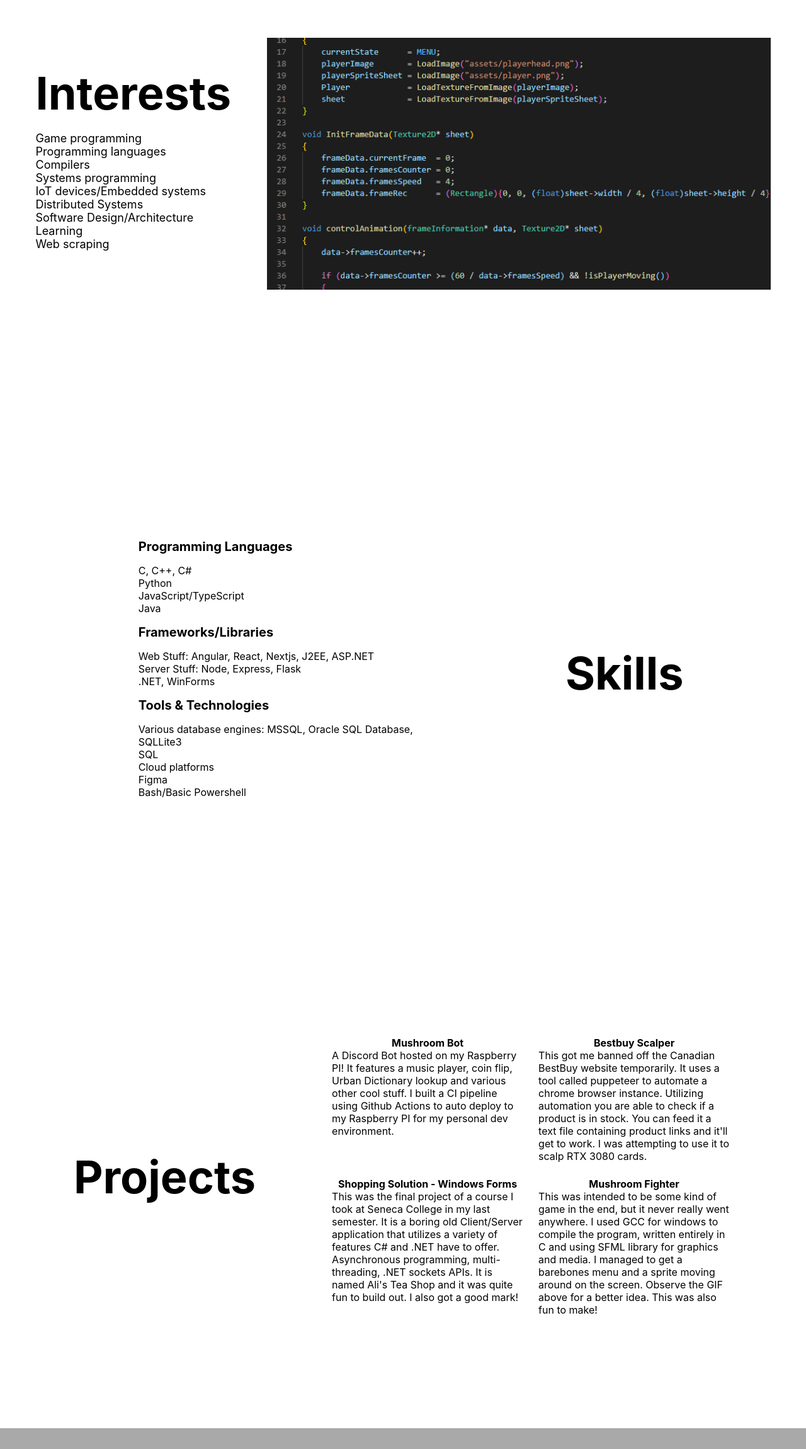
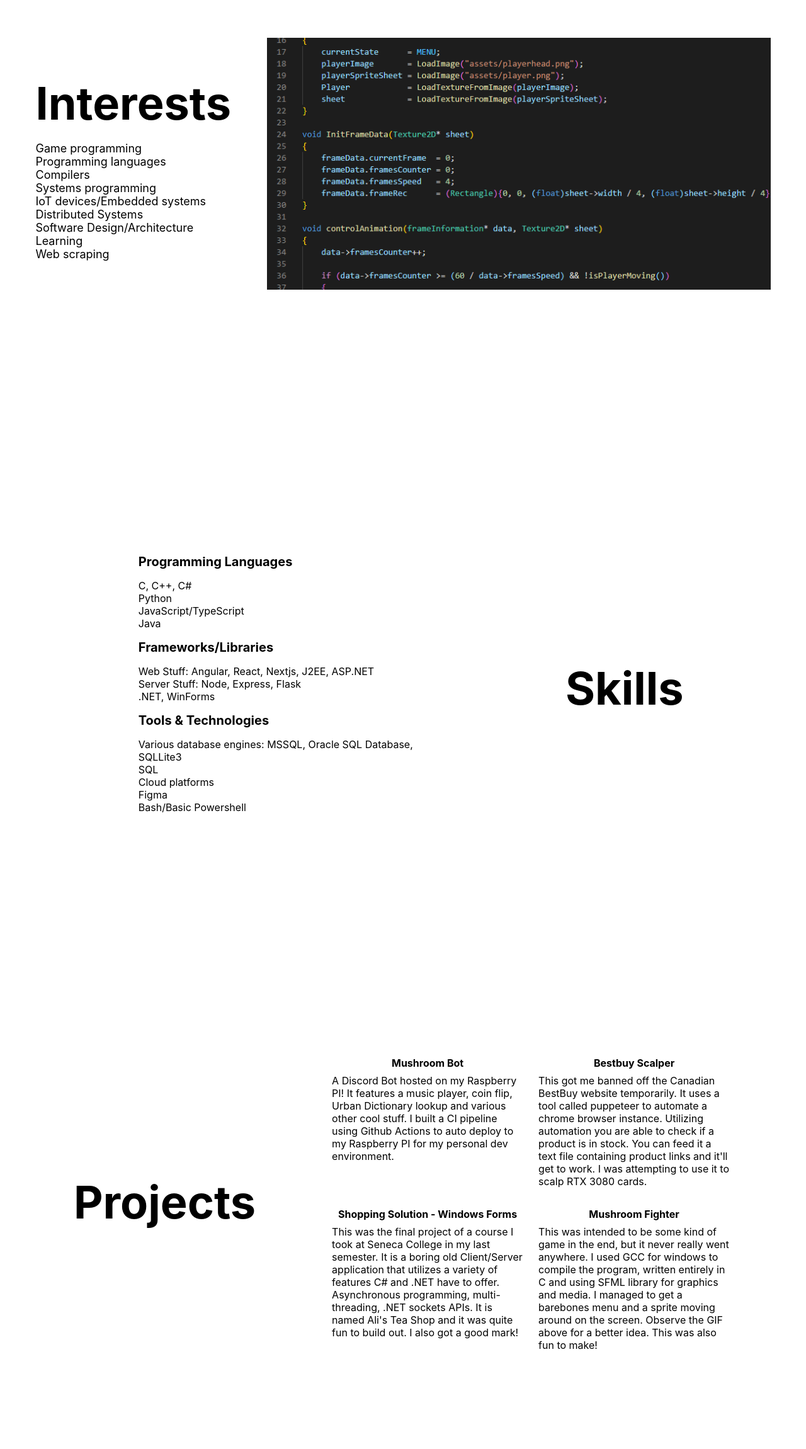
Before and after one commit to ArmyaAli/website-2.0, a Next.js app: page / in a window 1280 px wide. Shown: the part 1165-3466 px from the top of the page at 63% size. Built offline with nearby package versions, Linux system fonts and the light colour scheme.

Commit message:
cleanup margins

```diff
--- a/styles/Interests.module.css
+++ b/styles/Interests.module.css
@@ -3,7 +3,7 @@
     display: flex;
     align-items: center;
     flex-direction: column;
-    margin: 8px auto;
+    margin: 32px auto;
 }
 
 .imageContainer {
@@ -18,6 +18,7 @@
 .heading {
     font-size: 32px;
     font-weight: bold;
+    margin-top: 32px;
 }
 
 @media only screen and (min-width: 1200px) {
--- a/styles/Projects.module.css
+++ b/styles/Projects.module.css
@@ -2,6 +2,7 @@
     width: 100%;
     display: flex;
     flex-direction: column;
+    margin: 16px auto;
 }
 
 .heading {
@@ -22,6 +23,7 @@
 .projectHeading {
     text-align: center;
     font-weight: bold;
+    margin: 8px 0;
 }
 
 .projectDesc {
--- a/styles/Skills.module.css
+++ b/styles/Skills.module.css
@@ -4,6 +4,7 @@
     flex-direction: column;
     align-items: center;
     justify-content: center;
+    margin: 16px auto;
 }
 
 .heading {
```
